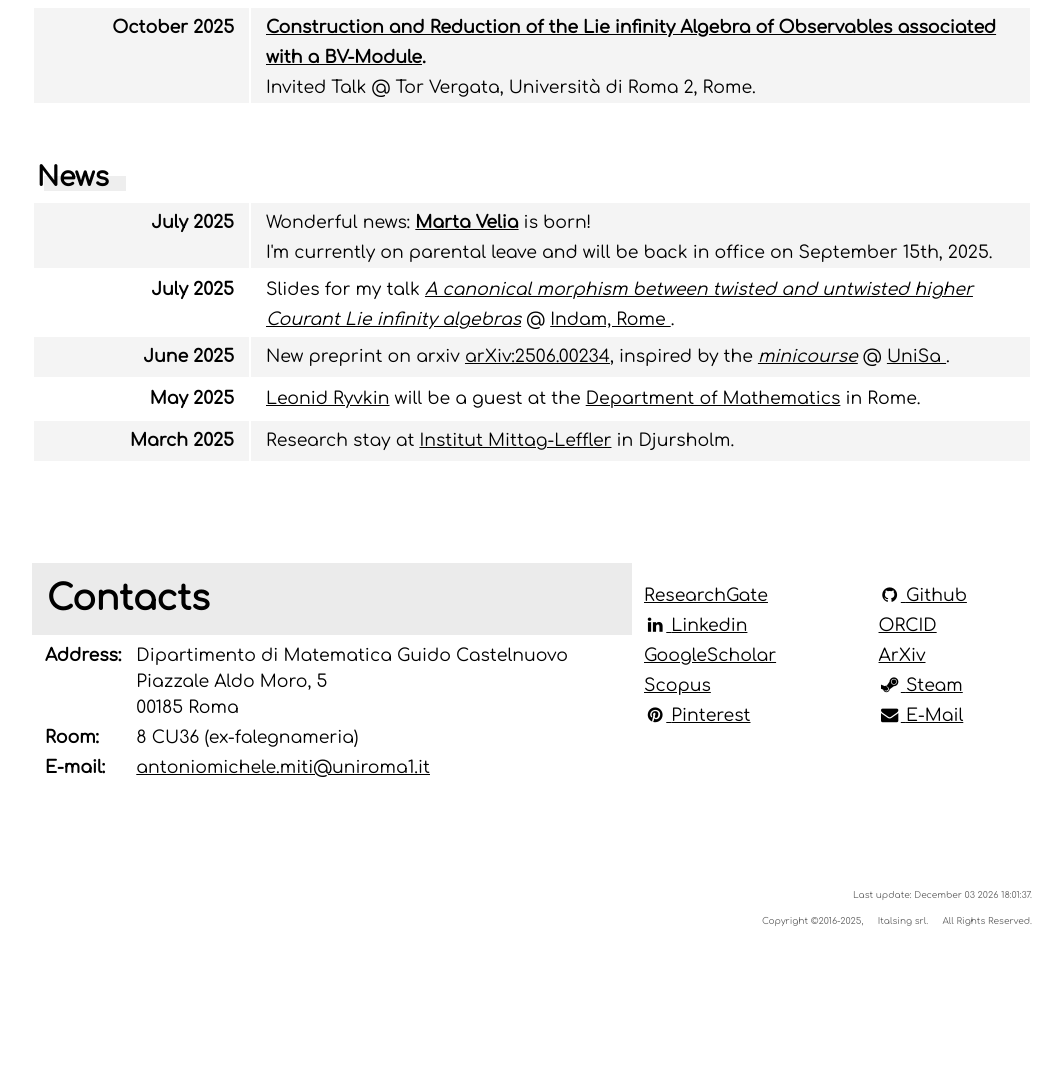
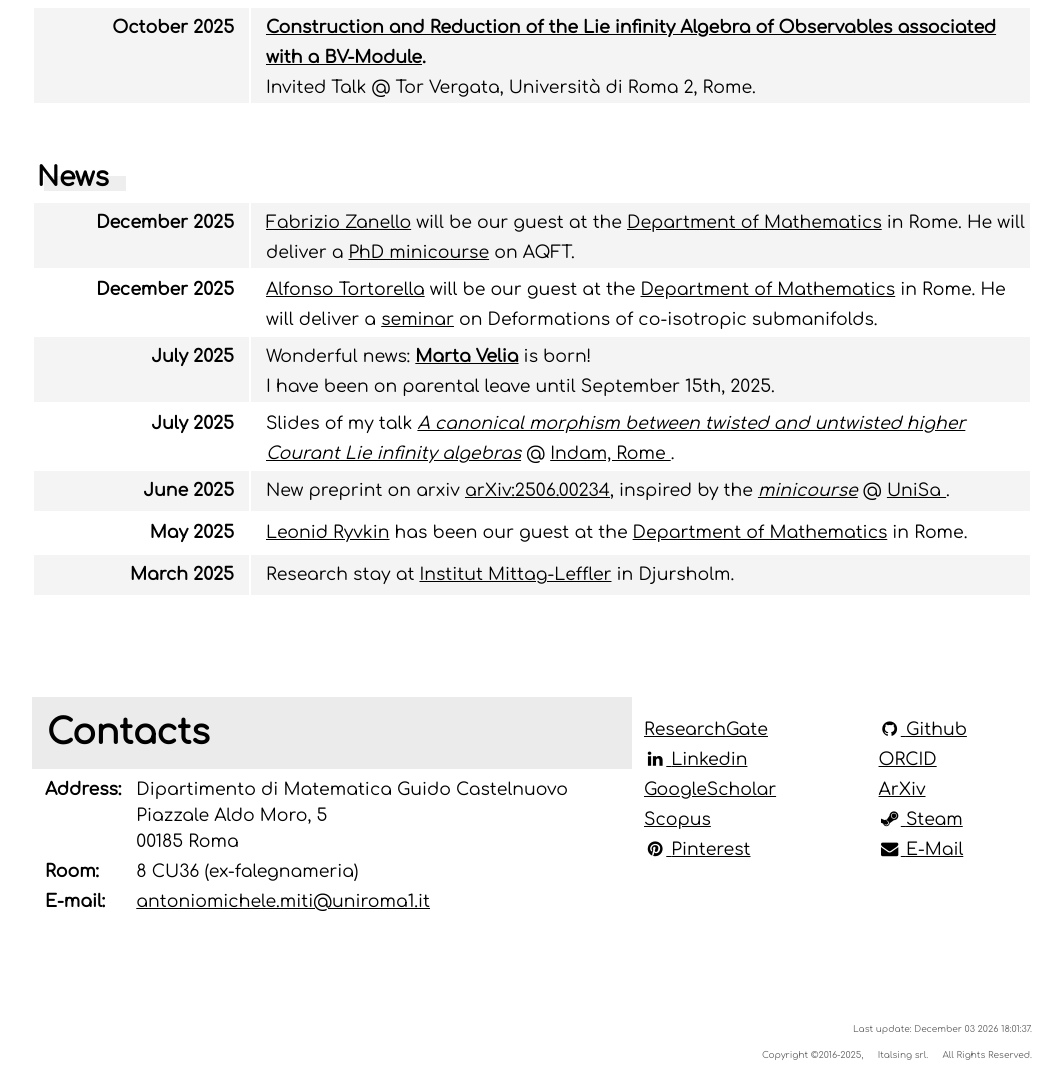
Before and after one commit to MasterToninus/MasterToninus.github.io, a PHP site: page / in a window 1280 px wide. Shown: the part 1196-2276 px from the top of the page, without its empty margins (108-1171 px from the left). Before the commit the page ends 2122 px from the top, so only its background shows below. Run offline with PHP 8.4, Linux system fonts and the light colour scheme; some libraries are stand-ins or nearby versions.

Commit message:
News - updated

```diff
--- a/index.php
+++ b/index.php
@@ -225,31 +225,35 @@
           </tr>
               -->
 
-          <!--
+
           <tr>
             <td class="left"><b>December 2025</b></td>
-            <td class="right"><a href="https://sites.google.com/view/fabrizio-zanello-mathphy">Fabrizio Zanello</a> will be a guest at the <a href="https://www.mat.uniroma1.it/">Department of Mathematics</a> in Rome.</td>
+            <td class="right"><a href="https://sites.google.com/view/fabrizio-zanello-mathphy">Fabrizio Zanello</a> will be our guest at the <a href="https://www.mat.uniroma1.it/">Department of Mathematics</a> in Rome.
+            He will deliver a <a href="https://sites.google.com/view/dottorato-matematica-roma/home">PhD minicourse</a> on AQFT.
+          </td>
           </tr>
-          -->
 
-          <!--
+
+
           <tr>
             <td class="left"><b>December 2025</b></td>
-            <td class="right"><a href="https://sites.google.com/view/agtortorella">Alfonso Tortorella</a> will be a guest at the <a href="https://www.mat.uniroma1.it/">Department of Mathematics</a> in Rome.</td>
+            <td class="right"><a href="https://sites.google.com/view/agtortorella">Alfonso Tortorella</a> will be our guest at the <a href="https://www.mat.uniroma1.it/">Department of Mathematics</a> in Rome.
+            He will deliver a <a href="https://sites.google.com/uniroma1.it/sag/">seminar</a> on Deformations of co-isotropic submanifolds.
+          </td>
           </tr>
-          -->
+
 
           <tr>
             <td class="left"><b>July 2025</b></td>
             <td class="right">
               Wonderful news: <a href="img/malia-2giorni.jpeg"><b>Marta Velia</b></a> is born!<br>
-              I'm currently on parental leave and will be back in office on September 15th, 2025.
+              I have been on parental leave until September 15th, 2025.
             </td>
           </tr>
 
           <tr>
               <td class="left"><b>July 2025</b></td>
-              <td class="right">Slides for my talk
+              <td class="right">Slides of my talk
                 <a href="https://www.researchgate.net/publication/393357377_A_canonical_morphism_between_twisted_and_untwisted_higher_Courant_Lie_infinity_algebras"><em>A canonical morphism between twisted and untwisted higher Courant Lie infinity algebras</em></a> @
                 <a href="https://www.mat.uniroma2.it/~kowalzig/ws.html"> Indam, Rome
                 </a>.
@@ -268,7 +272,7 @@
 
           <tr>
             <td class="left"><b>May 2025</b></td>
-            <td class="right"><a href="https://www.ryvkin.eu/">Leonid Ryvkin</a> will be a guest at the <a href="https://www.mat.uniroma1.it/">Department of Mathematics</a> in Rome.</td>
+            <td class="right"><a href="https://www.ryvkin.eu/">Leonid Ryvkin</a> has been our guest at the <a href="https://www.mat.uniroma1.it/">Department of Mathematics</a> in Rome.</td>
           </tr>
 
           <tr>
```
